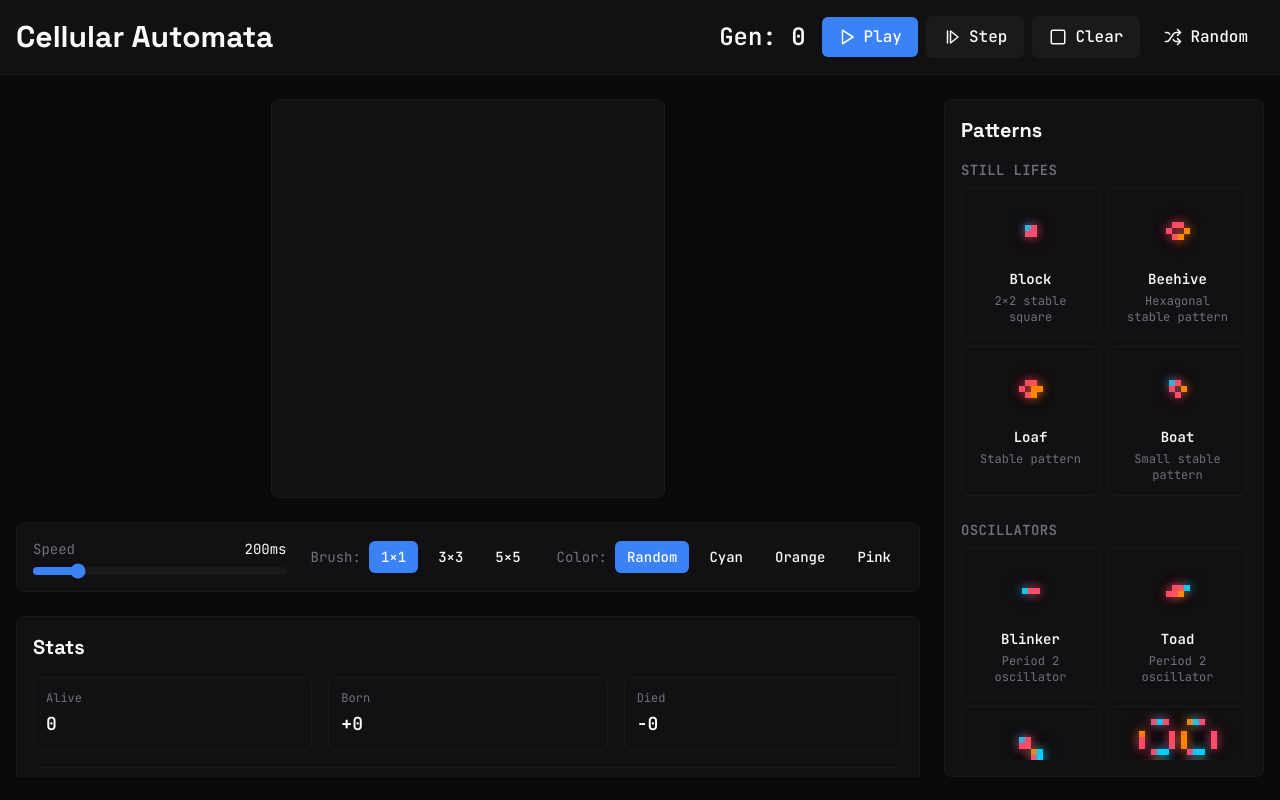
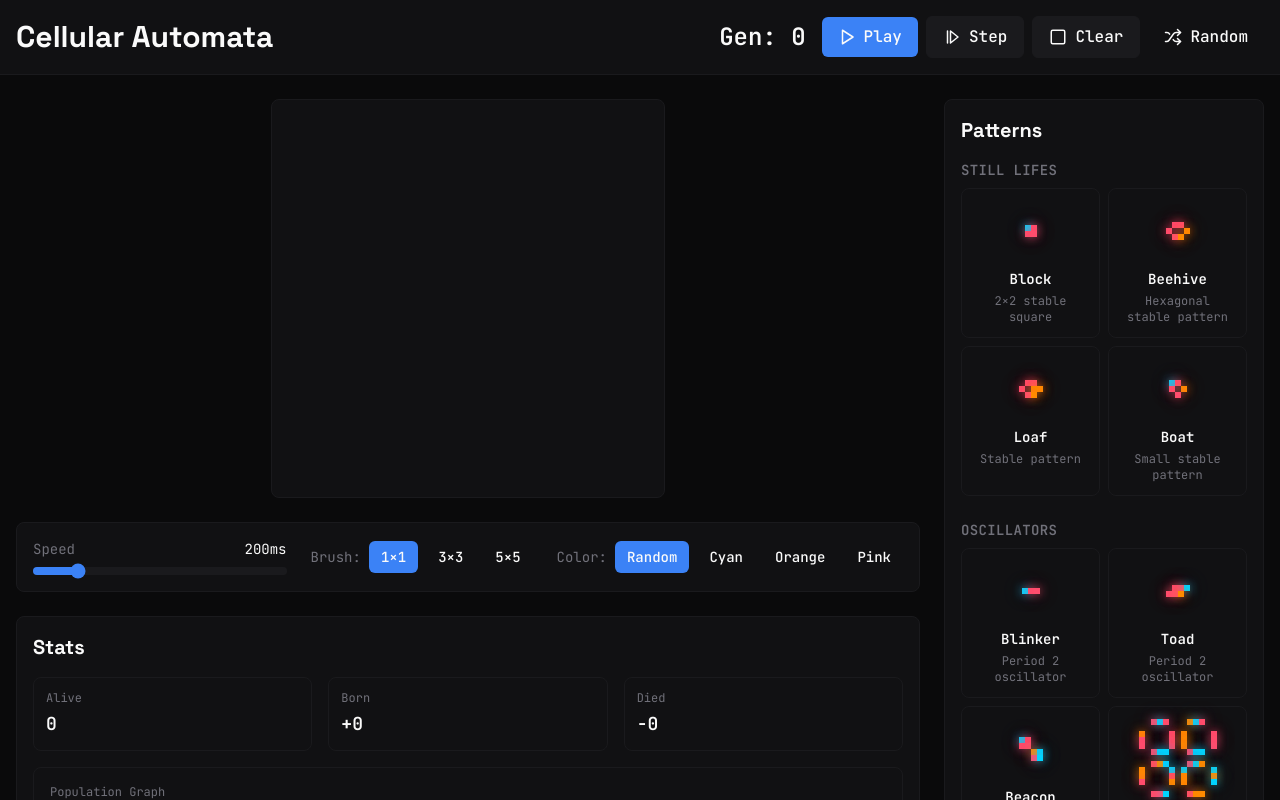
Before and after one commit to axvc/automata, a React (Vite) app: page / in a window 1280 px wide. Built offline with nearby package versions, Linux system fonts and the light colour scheme.

Commit message:
adaptive height

```diff
--- a/src/App.tsx
+++ b/src/App.tsx
@@ -89,10 +89,7 @@ function App() {
       </header>
 
       {/* Main Content */}
-      <main
-        className="container mx-auto px-4 py-6"
-        style={{ height: 'calc(100vh - 74px)' }}
-      >
+      <main className="main-content-height container mx-auto px-4 py-6">
         <div className="flex h-full gap-6">
           {/* Left: Grid + Controls + Stats */}
           <div className="flex flex-1 flex-col gap-6 overflow-auto">
--- a/src/index.css
+++ b/src/index.css
@@ -66,6 +66,22 @@
   .font-mono {
     font-family: 'JetBrains Mono', 'IBM Plex Mono', 'Fira Code', monospace;
   }
+
+  .main-content-height {
+    height: 100vh;
+  }
+
+  @media (min-width: 1024px) {
+    .main-content-height {
+      height: 944px;
+    }
+  }
+
+  @media (min-width: 1280px) {
+    .main-content-height {
+      height: 888px;
+    }
+  }
 }
 
 /* Custom Scrollbar */
```
